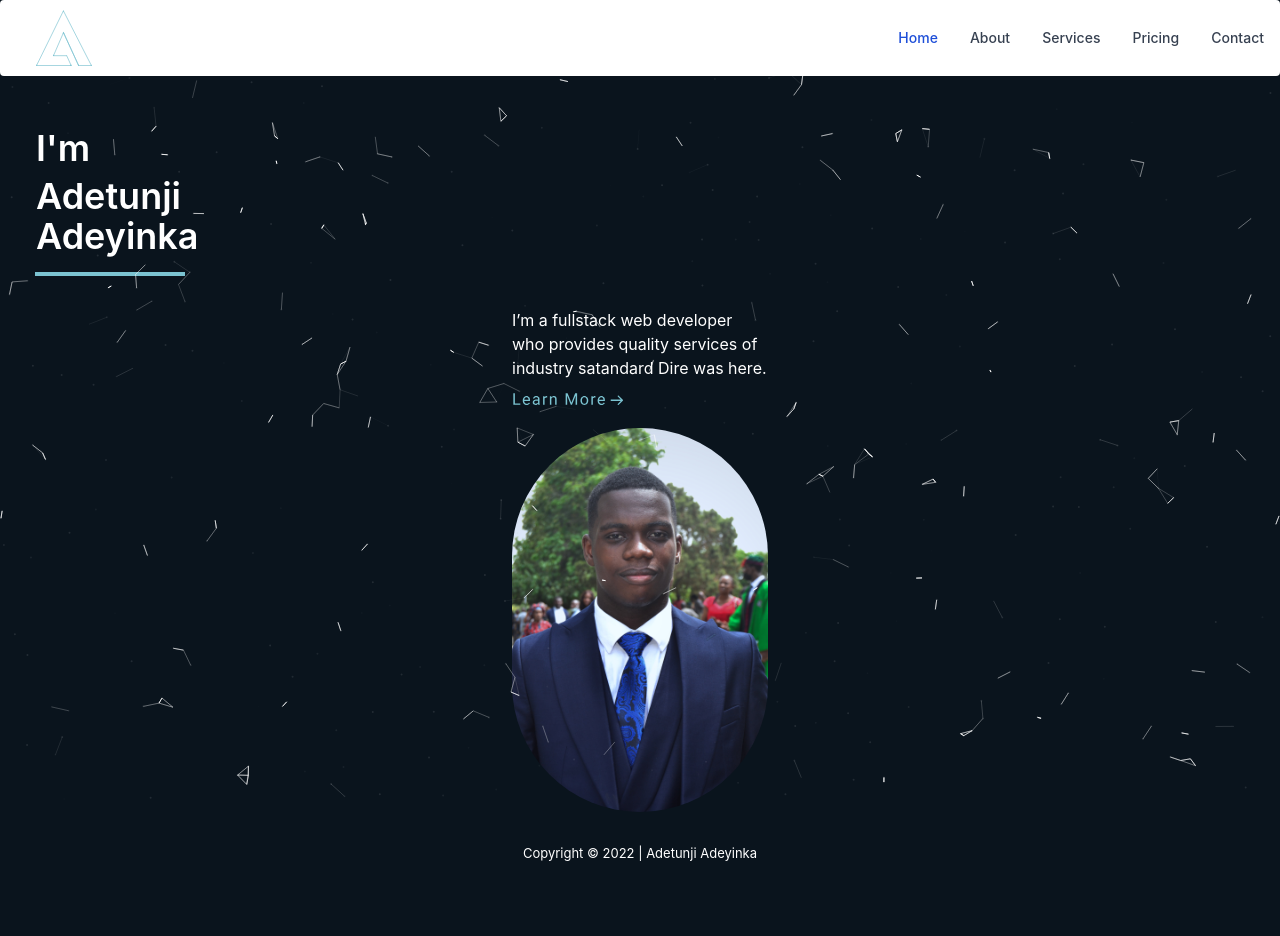
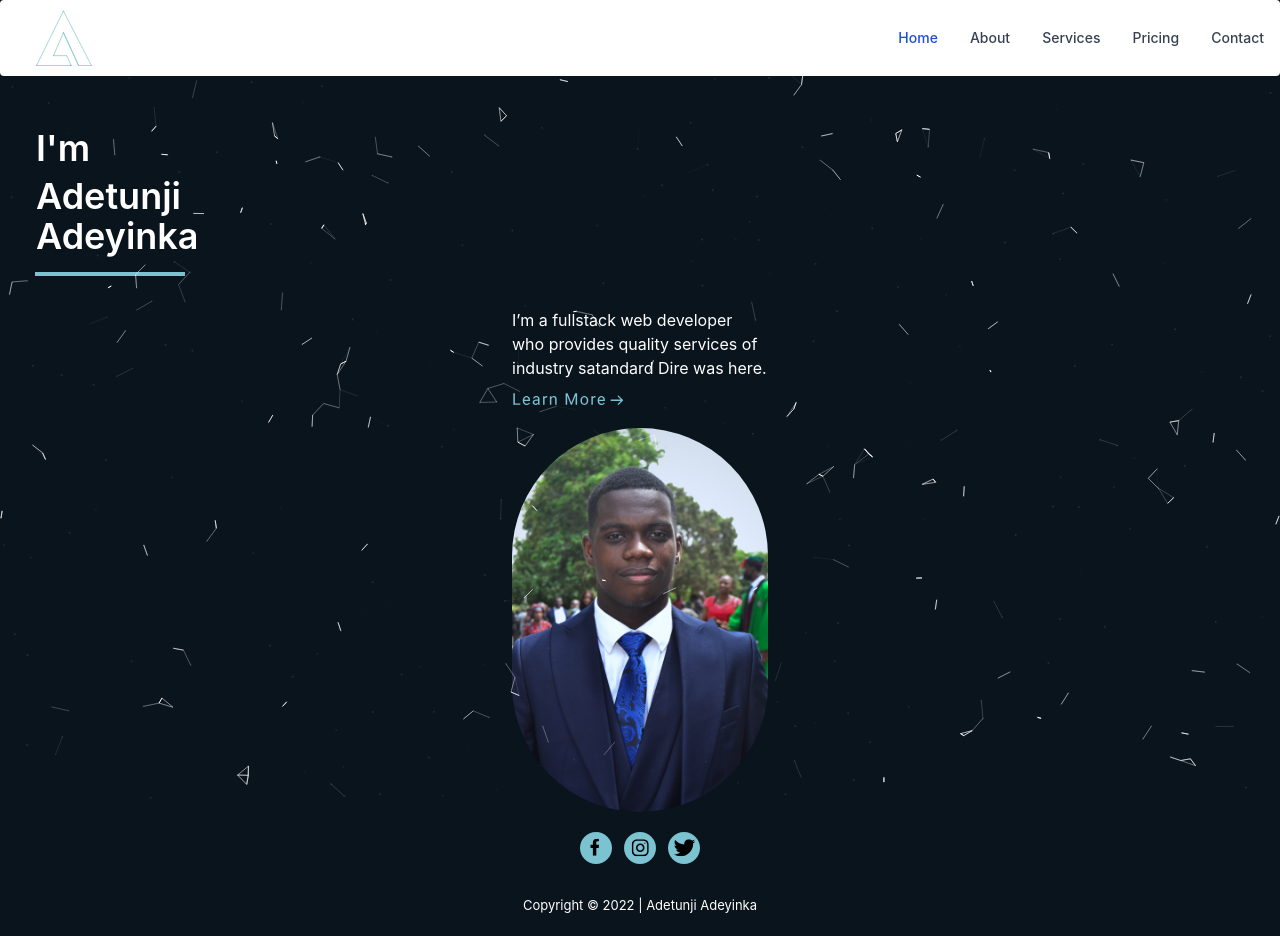
Before and after one commit to Itzadetunji/my-website, a Next.js app: page / in a window 1280 px wide. Before the commit the page ends 884 px from the top, so only its background shows below. Built offline with nearby package versions, Linux system fonts and the light colour scheme.

Commit message:
Created Sociallinks component

```diff
--- a/pages/index.tsx
+++ b/pages/index.tsx
@@ -6,6 +6,7 @@ import styles from '../styles/Home.module.css'
 import Footer from './components/Footer';
 import Navbar from './components/Navbar'
 import ParticleComponent from './components/ParticleComponent'
+import Social_Links from './components/Social_Links'
 
 const Home: NextPage = () => {
   return (
@@ -21,7 +22,7 @@ const Home: NextPage = () => {
           <img src="/icons/learn-more.svg" alt="" className="w-auto h-5 mt-2"/>
           <img src="/images/me.jpeg" className="mt-5 rounded-full"/>
         </div>
-
+        <Social_Links/>
       </div>
       <ParticleComponent/>
       <Footer/>
```
